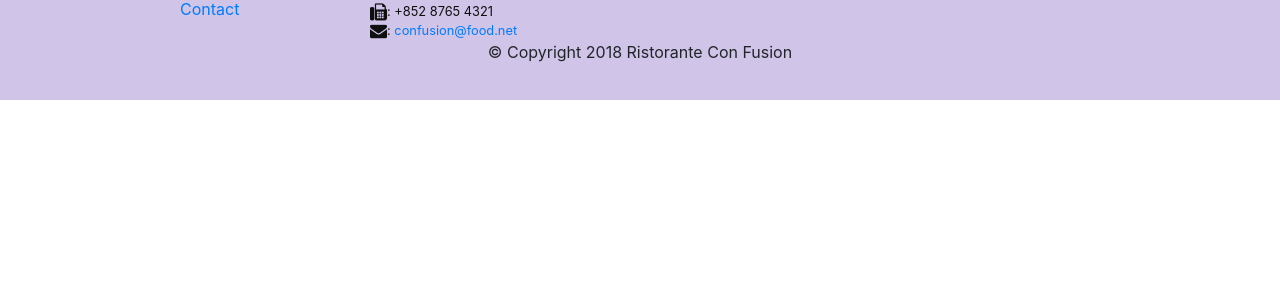
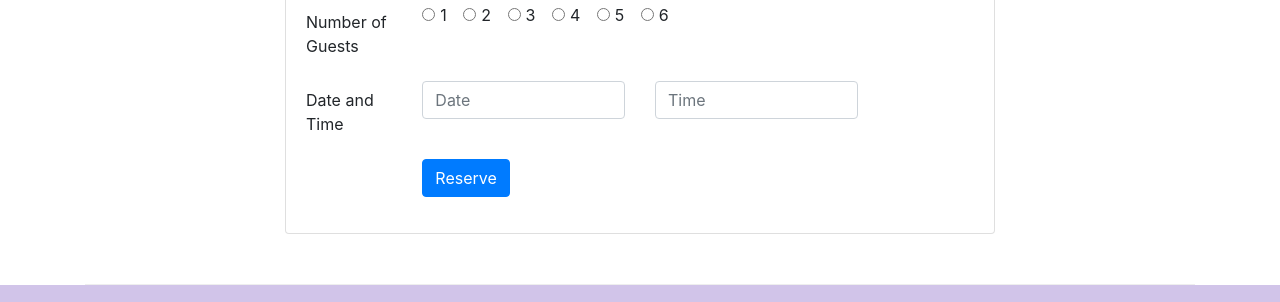
Before and after one commit to ramiz-rahman/git-test, a website: page index.html in a window 1280 px wide. Shown: the part 1661-1963 px from the top of the page. Before the commit the page ends 1761 px from the top, so only its background shows below. Drawn offline with nearby package versions, Linux system fonts and the light colour scheme.

Commit message:
Assignment 2, Task 1

```diff
--- a/index.html
+++ b/index.html
@@ -151,6 +151,111 @@
           </div>
         </div>
       </div>
+
+      <div class="row row-content">
+        <div class="col-12 col-sm-8 offset-sm-2">
+          <div class="card">
+            <h3 class="card-header bg-warning text-white">Reserve a Table</h3>
+            <form class="card-body">
+              <div class="form-group row">
+                <label class="col-md-2 col-form-label" for="guestNum"
+                  >Number of Guests</label
+                >
+                <div class="col-sm-8">
+                  <div class="form-check form-check-inline">
+                    <input
+                      class="form-check-input"
+                      type="radio"
+                      id="option1"
+                      name="guestNum"
+                      value="1"
+                    />
+                    <label class="form-check-label" for="option1">1</label>
+                  </div>
+                  <div class="form-check form-check-inline">
+                    <input
+                      class="form-check-input"
+                      type="radio"
+                      id="option2"
+                      name="guestNum"
+                      value="2"
+                    />
+                    <label class="form-check-label" for="option2">2</label>
+                  </div>
+                  <div class="form-check form-check-inline">
+                    <input
+                      class="form-check-input"
+                      type="radio"
+                      id="option3"
+                      name="guestNum"
+                      value="3"
+                    />
+                    <label class="form-check-label" for="option3">3</label>
+                  </div>
+                  <div class="form-check form-check-inline">
+                    <input
+                      class="form-check-input"
+                      type="radio"
+                      id="option4"
+                      name="guestNum"
+                      value="4"
+                    />
+                    <label class="form-check-label" for="option4">4</label>
+                  </div>
+                  <div class="form-check form-check-inline">
+                    <input
+                      class="form-check-input"
+                      type="radio"
+                      id="option5"
+                      name="guestNum"
+                      value="5"
+                    />
+                    <label class="form-check-label" for="option5">5</label>
+                  </div>
+                  <div class="form-check form-check-inline">
+                    <input
+                      class="form-check-input"
+                      type="radio"
+                      id="option6"
+                      name="guestNum"
+                      value="6"
+                    />
+                    <label class="form-check-label" for="option6">6</label>
+                  </div>
+                </div>
+              </div>
+              <div class="form-group row">
+                <label for="date" class="col-sm-2 col-form-label"
+                  >Date and Time</label
+                >
+                <div class="col-sm-4">
+                  <input
+                    type="text"
+                    name="date"
+                    id="date"
+                    class="form-control"
+                    placeholder="Date"
+                  />
+                </div>
+                <div class="col-sm-4">
+                  <input
+                    type="text"
+                    nmae="time"
+                    id="time"
+                    class="form-control"
+                    placeholder="Time"
+                  />
+                </div>
+              </div>
+              <div class="form-group row">
+                <div class="offset-sm-2 col-sm-10">
+                  <button type="submit" class="btn btn-primary">Reserve</button>
+                </div>
+              </div>
+            </form>
+          </div>
+        </div>
+      </div>
     </div>
 
     <footer class="footer">
```
